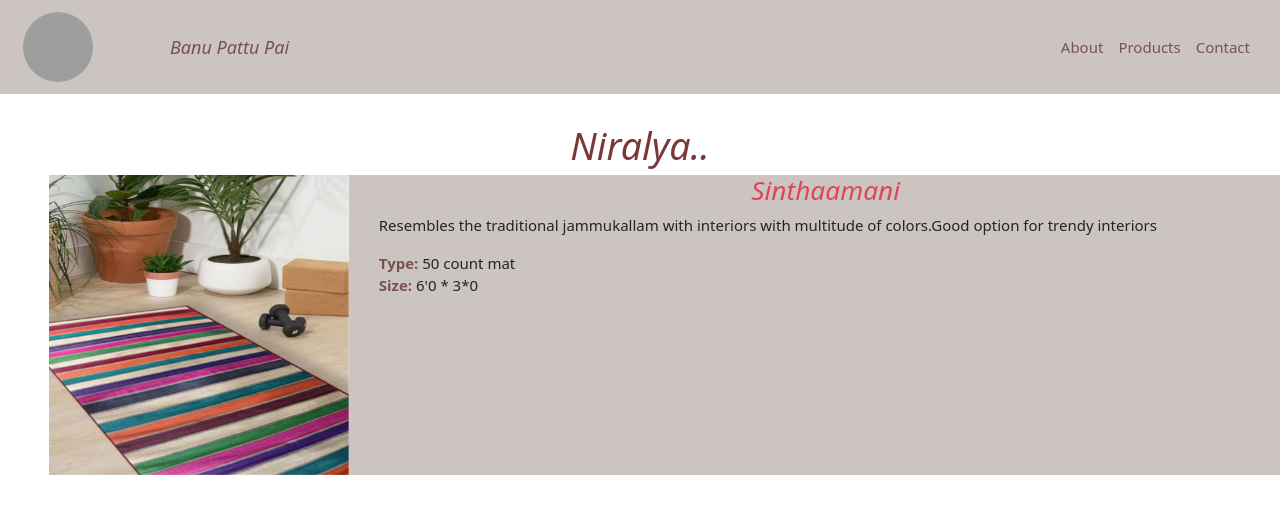
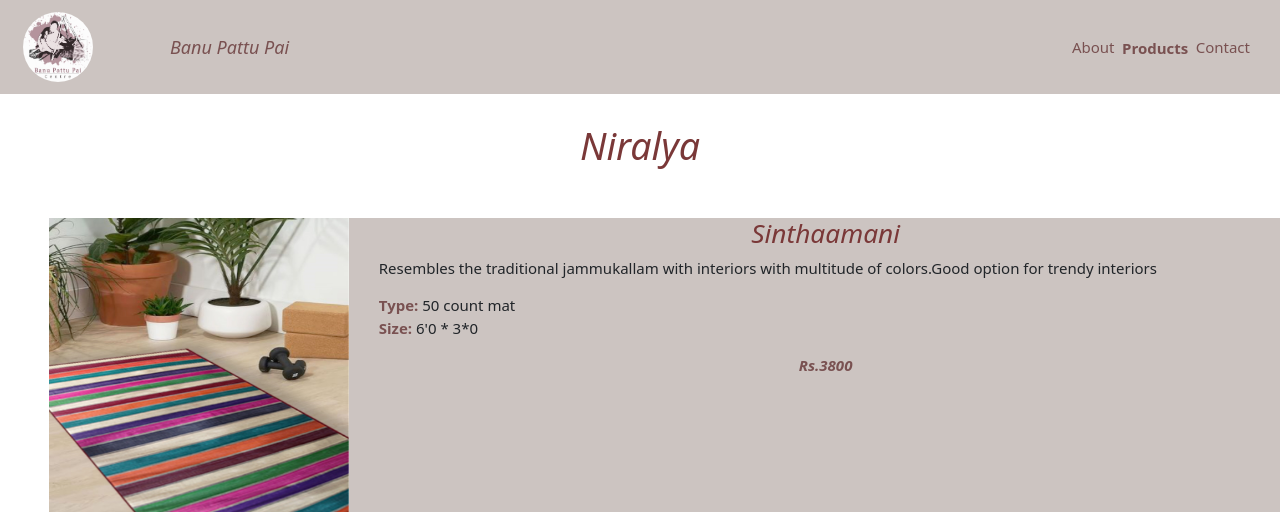
Before and after one commit to bharathsanjay/pp_website, a PHP site: page /niralya.html in a window 1280 px wide. Shown: the top 512 px of the page. Run offline with PHP 8.4, Linux system fonts and the light colour scheme; some libraries are stand-ins or nearby versions; grey boxes are pictures that could not be loaded.

Commit message:
new changes

```diff
--- a/websitep-main/css/main.css
+++ b/websitep-main/css/main.css
@@ -1,3 +1,44 @@
+/* Hide Dropdowns by Default */
+.products{
+  padding-top: 9px;
+
+}
+.products ul li{
+  margin-right: 10px;
+  padding-right: 10px;
+}
+.products a{
+text-decoration: none;
+color: #795151 ;
+font-weight:600;
+}
+nav ul ul {
+  display: none;
+  position: absolute;
+  top: 60px; /* the height of the main nav */
+}
+
+/* Display Dropdowns on Hover */
+nav ul li:hover > ul {
+  display: inherit;
+}
+
+/* Fisrt Tier Dropdown */
+nav ul ul li {
+  width: 100px;
+  float: none;
+  display: list-item;
+  position: relative;
+
+}
+
+/* Second, Third and more Tiers	*/
+nav ul ul ul li {
+  position: relative;
+ padding-top: 100px;
+  left: 170px;
+}
+
 .abt-round > img {
   height: 20px;
   width: 20px;
--- a/websitep-main/niralya.html
+++ b/websitep-main/niralya.html
@@ -43,9 +43,9 @@
 
 
   <link href="https://cdnjs.cloudflare.com/ajax/libs/font-awesome/4.0.3/css/font-awesome.css" rel="stylesheet">
-  <link rel="icon" href="img/logo.jpg" sizes="32x32" type="image/jpg">
 
-  <title>kural - The Voice of Wrights</title>
+
+  <title>Banu pattu pai</title>
   <style>
     .carousel {
       margin-bottom: 0;
@@ -56,7 +56,7 @@
 <body>
   <nav class="navbar navbar-expand-md navbar-dark fixed-top headerr">
     <div class="container-fluid">
-      <a class="navbar-brand" href="./index.html"><img src="img/logo.jpg" class="logo" alt="Kural Foundation" ></img></a>
+      <a class="navbar-brand" href="./index.html"><img src="img/Banu Pattu Pai - Images/Logo/Logo.jpg" class="logo" alt="Kural Foundation" ></img></a>
       <button class="navbar-toggler" type="button" data-bs-toggle="collapse" data-bs-target="#navbarCollapse"
         aria-controls="navbarCollapse" aria-expanded="false" aria-label="Toggle navigation">
         <span class="navbar-toggler-icon"></span>
@@ -77,11 +77,15 @@
           <li class="nav-item">
             <a style="color: rgb(121, 81, 81); font-weight: 500" class="nav-link active" aria-current="page" href="./about.html">About</a>
           </li>
+          <li class="products"><a href="#">Products</a>
+            <!-- First Tier Drop Down -->
+            <ul style="list-style-type:none;">
+                <li><a href="./idaiyal.html">Idaiyal</a></li>
+                <li><a href="./niralya.html">Niralya</a></li>
+            </ul>
+            </li>
           <li class="nav-item">
-            <a style="color: rgb(121, 81, 81); font-weight: 500 " class="nav-link active" aria-current="page" href="#">Products</a>
-          </li>
-          <li class="nav-item">
-            <a style="color: rgb(121, 81, 81);font-weight: 500" class="nav-link active" aria-current="page" href="#">Contact</a>
+            <a style="color: rgb(121, 81, 81);font-weight: 500" class="nav-link active" aria-current="page" href="./contact.html">Contact</a>
           </li>
 
 
@@ -104,7 +108,7 @@
 <div style="margin-top: 100px;"></div>
 
 
-  <h1 style="text-align: center; font-style: italic; color: rgb(122, 56, 56);">Niralya..</h1>
+  <h1 style="text-align: center; font-style: italic; color: rgb(122, 56, 56); margin-bottom: 50px;">Niralya</h1>
 
 
 
@@ -116,7 +120,7 @@
         </div>
         <div class="col" >
             <div class="card-block px-2">
-                <h3 class="card-title" style="text-align: center;"><i>Sinthaamani</i></h3>
+                <h3 class="card-title" style="text-align: center;color: rgb(122, 56, 56)"><i>Sinthaamani</i></h3>
                 <p class="card-text">Resembles the traditional jammukallam with interiors with multitude of colors.Good option for trendy interiors</p>
                 <p>
                   <span style="color:rgb(121, 81, 81)">
@@ -131,6 +135,7 @@
 
 
                 </p>
+                <p style="color:rgb(121, 81, 81); font-style: italic; font-weight: 600; text-align: center;">Rs.3800</p>
 
             </div>
         </div>
@@ -142,7 +147,7 @@
 
       <div class="col" >
           <div class="card-block px-2">
-              <h3 class="card-title" style="text-align: center;"><i>Paalum paalamum</i></h3>
+              <h3 class="card-title" style="text-align: center; color: rgb(122, 56, 56)"><i>Paalum palamum</i></h3>
               <p class="card-text">One of the traditional design mats of pattamattai which is explored with different colors of natural dyes</p>
               <p>
                 <span style="color:rgb(121, 81, 81)">
@@ -156,6 +161,7 @@
                 <br>
 
               </p >
+              <p style="color:rgb(121, 81, 81); font-style: italic; font-weight: 600; text-align: center;">Rs.3700</p>
 
           </div>
       </div>
@@ -172,7 +178,7 @@
       </div>
       <div class="col" >
           <div class="card-block px-2">
-              <h3 class="card-title" style="text-align: center;"><i>Naanal</i></h3>
+              <h3 class="card-title" style="text-align: center; color: rgb(122, 56, 56)"><i>Naanal</i></h3>
               <p class="card-text">Nannal is a innovation of tye and dye pattern with multiple colors combinations</p>
               <p>
                 <span style="color:rgb(121, 81, 81)">
@@ -186,6 +192,7 @@
                 <br>
 
               </p>
+              <p style="color:rgb(121, 81, 81); font-style: italic; font-weight: 600; text-align: center;">Rs.5000</p>
 
           </div>
       </div>
@@ -197,7 +204,7 @@
 
       <div class="col" >
           <div class="card-block px-2">
-              <h3 class="card-title" style="text-align: center;"><i>Jammukallam</i></h3>
+              <h3 class="card-title" style="text-align: center; color: rgb(122, 56, 56)"><i>Jammukallam</i></h3>
               <p class="card-text">Resembles the traditional jammukalam with multitude of colors.Good option for trendy interiors.Avaliable at 50 different count as well as 100 count</p>
               <p>
                 <span style="color:rgb(121, 81, 81)">
@@ -211,6 +218,7 @@
                 <br>
 
               </p>
+              <p style="color:rgb(121, 81, 81); font-style: italic; font-weight: 600; text-align: center;">Rs.8000</p>
 
           </div>
       </div>
@@ -227,7 +235,7 @@
       </div>
       <div class="col" >
           <div class="card-block px-2">
-              <h3 class="card-title" style="text-align: center;"><i>Theppakulam</i></h3>
+              <h3 class="card-title" style="text-align: center; color: rgb(122, 56, 56)"><i>Theppakulam</i></h3>
               <p class="card-text">Traditional count design resembling the temple water tank.Avaliable in a traditional maroon and scandal color combination</p>
               <p>
                 <span style="color:rgb(121, 81, 81)">
@@ -241,6 +249,7 @@
                 <br>
 
               </p>
+              <p style="color:rgb(121, 81, 81); font-style: italic; font-weight: 600; text-align: center;">Rs.4500</p>
 
           </div>
       </div>
@@ -253,7 +262,7 @@
 
       <div class="col" >
           <div class="card-block px-2">
-              <h3 class="card-title" style="text-align: center;"><i>Tie & Dye</i></h3>
+              <h3 class="card-title" style="text-align: center; color: rgb(122, 56, 56)"><i>Tie & Dye</i></h3>
               <p class="card-text">Traditional design with tie and dye.Avaliable in different colors and textures</p>
               <p>
                 <span style="color:rgb(121, 81, 81)">
@@ -267,6 +276,7 @@
                 <br>
 
               </p>
+              <p style="color:rgb(121, 81, 81); font-style: italic; font-weight: 600; text-align: center;">Rs.3500</p>
 
           </div>
       </div>
```
Also changed, not shown: websitep-main/about.html (+12 -28 lines), websitep-main/contact.html (+9 -5 lines), websitep-main/idaiyal.html (+21 -14 lines), websitep-main/index.html (+13 -13 lines).
